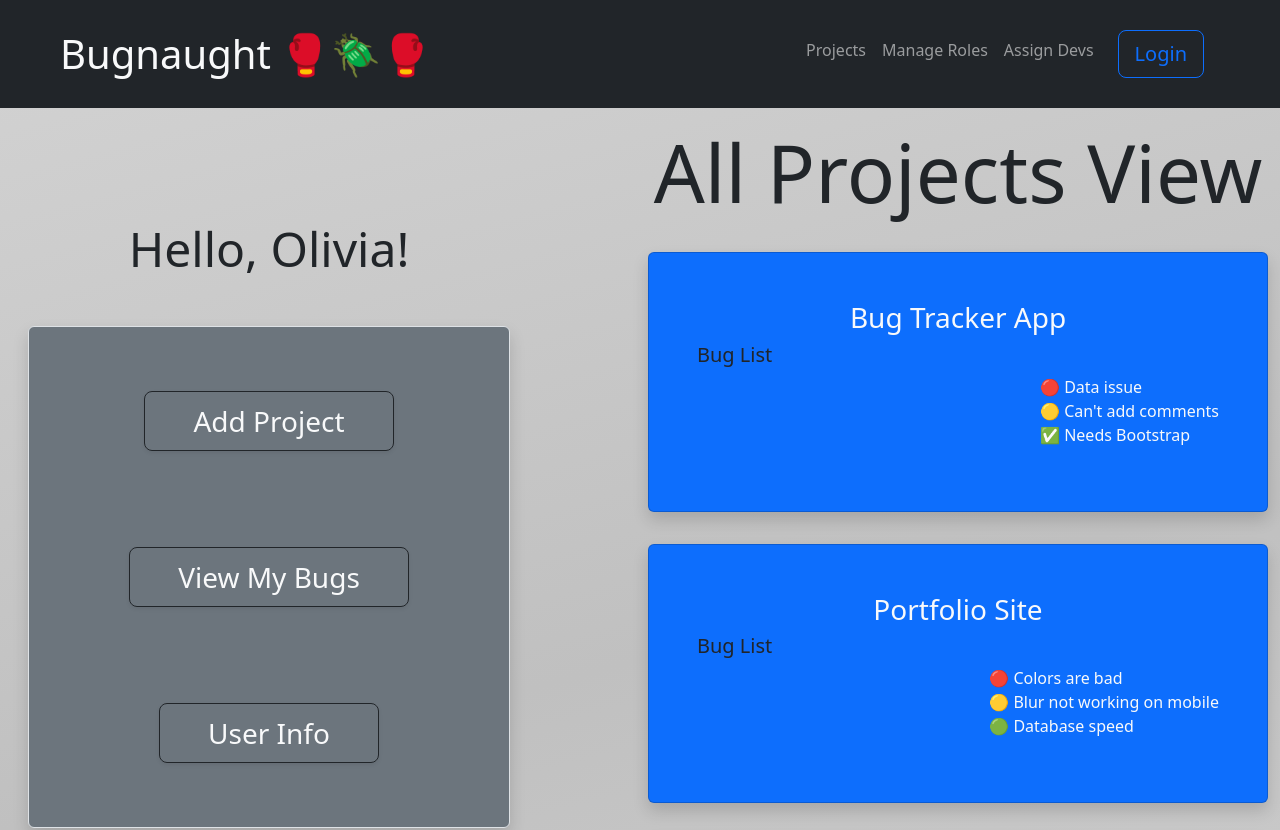
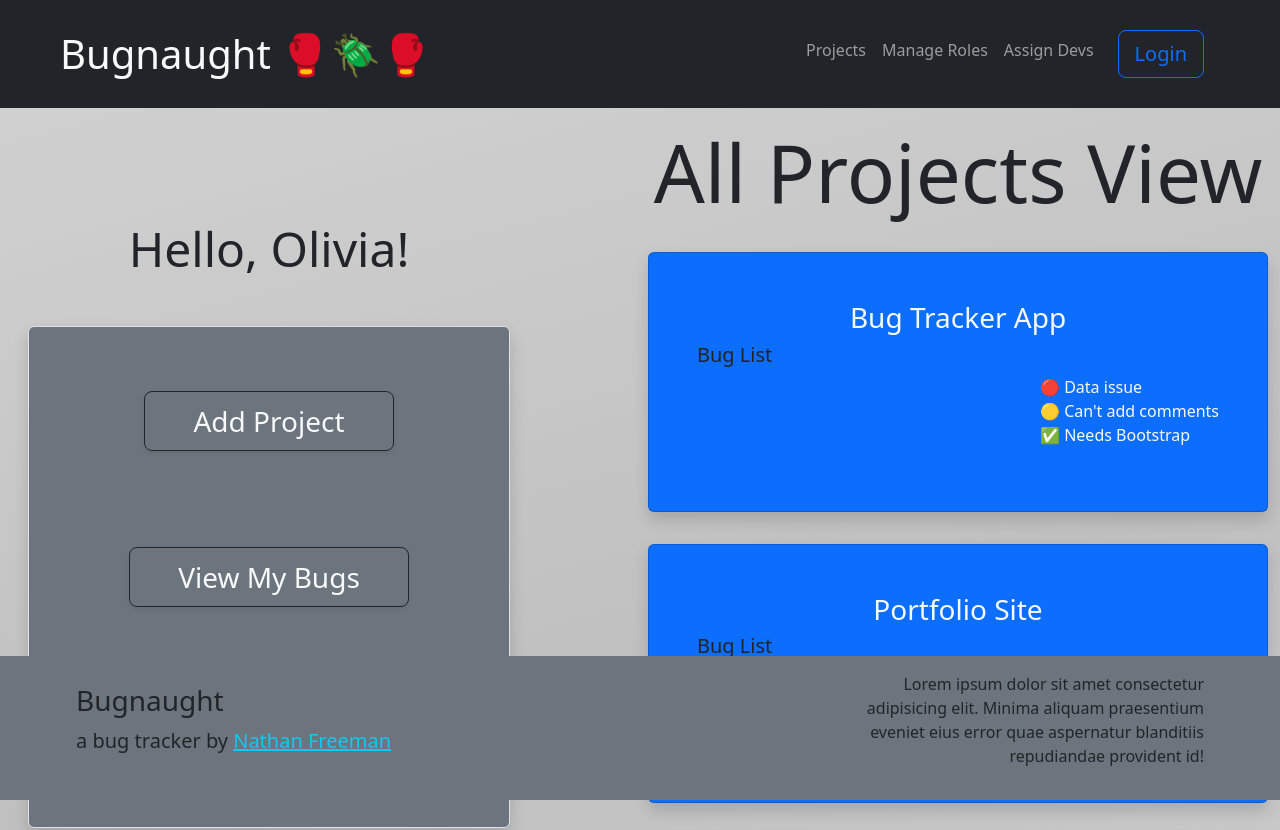
Before and after one commit to Bones81/Bugnaught, a React (Vite) app: page / in a window 1280 px wide. Shown: the top 830 px of the page. Built offline with nearby package versions, Linux system fonts and the light colour scheme.

Commit message:
Adding bugs now working and propogating to other views ok. Made footer sticky

```diff
--- a/src/Dashboard/dashboard.tsx
+++ b/src/Dashboard/dashboard.tsx
@@ -41,9 +41,9 @@ const Dashboard: React.FunctionComponent<DashboardProps> = (props: any) => {
 
     useEffect(() => {
         props.setProjects([
-            {id: 1, name: 'Bug Tracker App', bugs: [...bugs.slice(0,3)]},
-            {id: 2, name: 'Portfolio Site', bugs: [...bugs.slice(3,6)]},
-            {id: 3, name: 'Actor Website', bugs: [...bugs.slice(6,9)]},
+            {id: 1, name: 'Bug Tracker App', bugs: [...bugs.filter( bug => bug.pid === 1)]},
+            {id: 2, name: 'Portfolio Site', bugs: [...bugs.filter( bug => bug.pid === 2)]},
+            {id: 3, name: 'Actor Website', bugs: [...bugs.filter( bug => bug.pid === 3)]},
           ])
     }, [bugs])
 
--- a/src/Footer/footer.tsx
+++ b/src/Footer/footer.tsx
@@ -1,7 +1,7 @@
 const Footer: React.FunctionComponent = () => {
     return (
         <>
-            <footer className="container-fluid mt-auto bg-secondary">
+            <footer className="container-fluid mt-auto bg-secondary sticky-bottom">
                 <div className="row align-items-center justify-content-between mx-5">
                     <div className="col-3 col-lg-4 p-3">
                         <h3>Bugnaught</h3>
```
